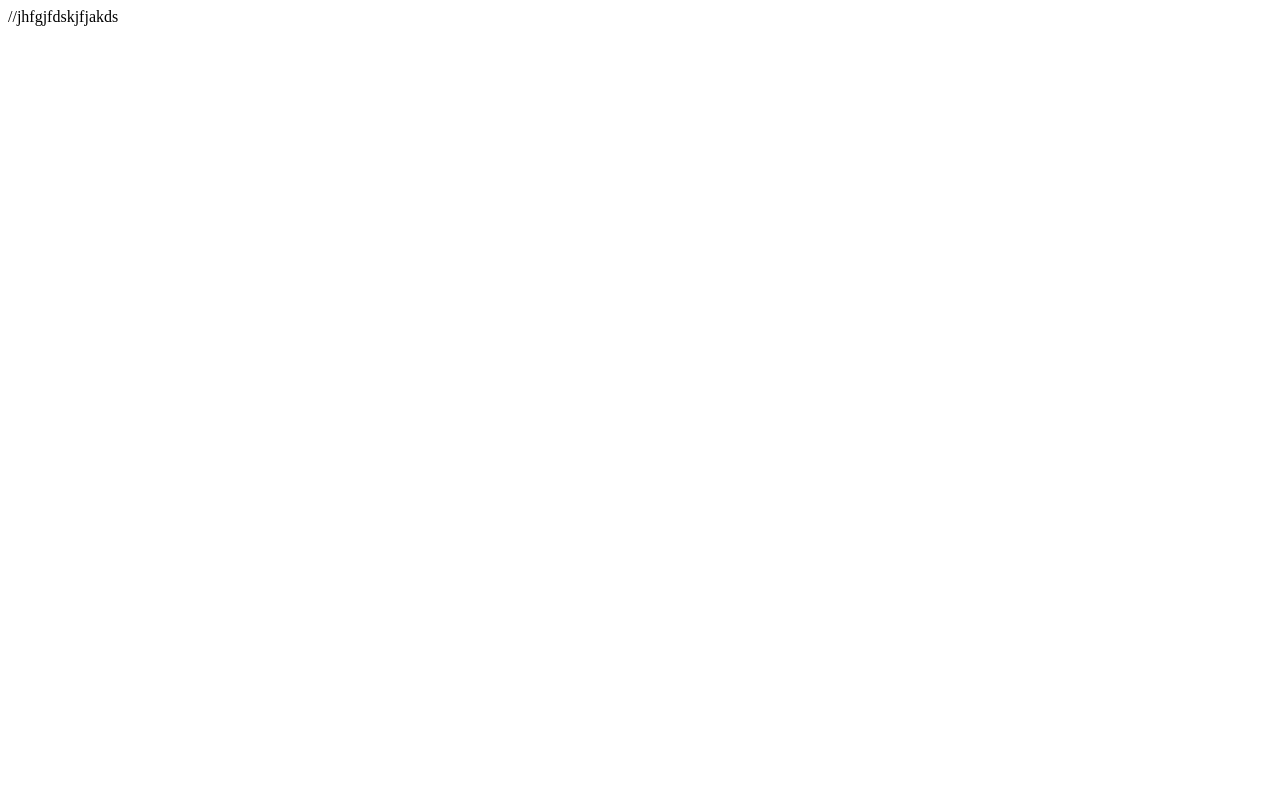
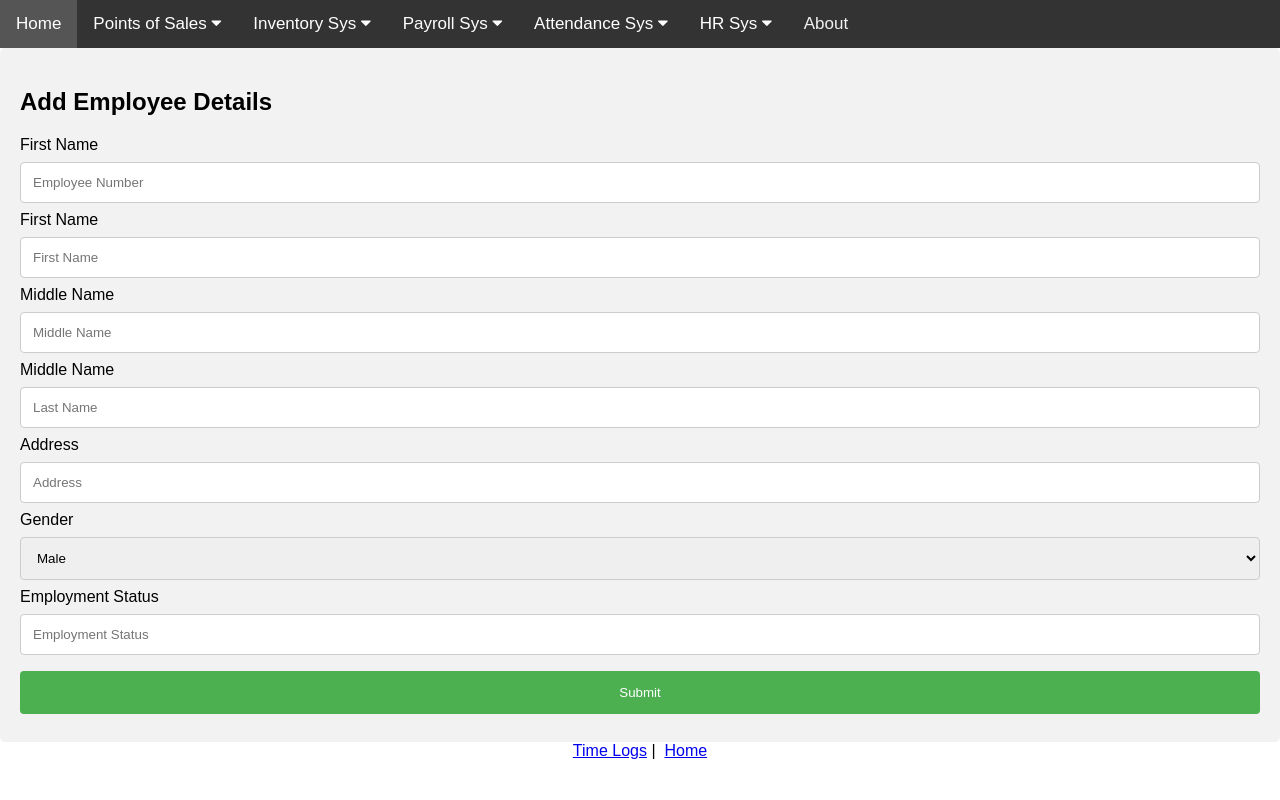
Before and after one commit to 404MarkNotFound/Master-System-MSTIP-2026, a PHP site: page /addemployee.php in a window 1280 px wide. Before the commit the page is almost empty. Run offline with PHP 8.4, Linux system fonts and the light colour scheme; a stand-in replaces the project's code that opens the database connection.

Commit message:
Update addemployee.php

```diff
--- a/addemployee.php
+++ b/addemployee.php
@@ -1 +1,139 @@
-//jhfgjfdskjfjakds
+<!DOCTYPE html>
+<html lang="en" dir="ltr">
+  <head>
+    <meta charset="utf-8">
+    <meta name="viewport" content="width=device-width, initial-scale=1.0">
+    <title>Add Employee Info</title>
+    <style>
+form {
+  border-radius: 5px;
+  background-color: #f2f2f2;
+  padding: 20px;
+}
+
+label {display: block;}
+
+input[type=text], select {
+  width: 100%;
+  padding: 12px;
+  margin: 8px 0;
+  display: inline-block;
+  border: 1px solid #ccc;
+  border-radius: 4px;
+  box-sizing: border-box;
+}
+
+input[type=submit] {
+  width: 100%;
+  background-color: #4CAF50;
+  color: white;
+  padding: 14px;
+  margin: 8px 0;
+  border: none;
+  border-radius: 4px;
+  cursor: pointer;
+}
+
+input[type=submit]:hover {
+  background-color: #45a049;
+}
+</style>
+  </head>
+<?php
+include("webconnect.php");
+
+if(isset($_POST['Submit']))
+{
+
+$empnumber = $_POST['employeenumber'];
+$firstname = $_POST['firstname'];
+$mi= $_POST['mi'];
+$lname= $_POST['lastname'];
+
+//$lastname =
+//$position =
+
+
+$sql2 = " SELECT * from employees WHERE employeenumber = '$empnumber' AND lastname = '$lastname' AND firstname = '$firstname' AND mi = '$mi' ";
+$result = mysqli_query($conn, $sql2);
+//$row = mysqli_fetch_assoc($result);
+$count = mysqli_num_rows($result);
+
+if($count==0) {
+
+	$sql = "INSERT INTO employees (emp_num, fname, mname, lname) VALUES('$empnumber','$firstname','$mi','$lname'  )";
+	mysqli_query($conn, $sql);
+	?>
+	<SCRIPT Language=Javascript>
+	<!--
+	alert("Employee details has been successfully added!");
+	// End -->
+	</SCRIPT>
+
+	<SCRIPT Language=Javascript>
+	<!--
+      location.href="index.php";
+	// End -->
+	</SCRIPT>
+ <?php
+} else {
+?>
+
+<SCRIPT Language=Javascript>
+<!--
+	alert("Record Already exists. Please try again!");
+// End -->
+</SCRIPT>
+
+<SCRIPT Language=Javascript>
+<!--
+ location.href="addemployee.php";
+// End -->
+
+</SCRIPT>
+
+<?php
+  }
+ }
+
+
+?>
+<?php include("mainmenu.php") ; ?>
+  <body>
+    <div class="container">
+      <form name="myform" method="POST">
+      <label for="header"><h2>Add Employee Details</h2></label>
+        <label for="fname">First Name</label>
+        <input type="text" id="fname" name="firstname" placeholder="Employee Number">
+
+        <label for="fname">First Name</label>
+        <input type="text" id="firstname" name="firstname" placeholder="First Name">
+
+        <label for="middle_name">Middle Name</label>
+        <input type="text" id="mi" name="mi" placeholder="Middle Name">
+
+        <label for="lastname">Middle Name</label>
+        <input type="text" id="lastname" name="lastname" placeholder="Last Name">
+
+        <label for="address">Address</label>
+        <input type="text" id="address" name="address" placeholder="Address">
+
+        <label for="gender">Gender</label>
+        <select id="gender" name="gender">
+          <option value="Male">Male</option>
+          <option value="Female">Female</option>
+        </select>
+
+        <label for="emp_status">Employment Status</label>
+        <input type="text" id="emp_status" name="emp_status" placeholder="Employment Status">
+
+        <input type="submit" value="Submit">
+      </form>
+        <center>
+         <div class="signup-link"><a href="time_logs.php">Time Logs</a> | &nbsp;<a href="index.php">Home</a></div>
+     </div>
+
+  </body>
+
+</body>
+</html>
```
